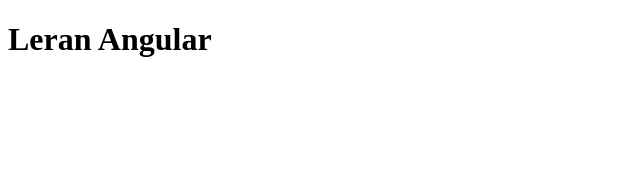
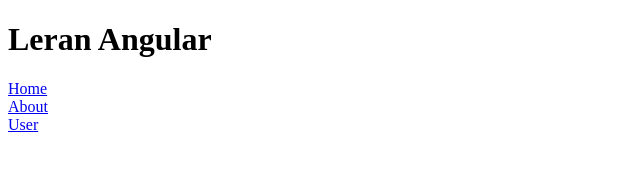
Before and after one commit to Adrion10/Angular_lesons, an Angular app in the folder angular-lessons/routing-blog/: page / in a window 1280 px wide. Shown: the top 183 px of the page, without its empty margins (0-640 px from the left). Built offline with nearby package versions, Linux system fonts and the light colour scheme.

Commit message:
<a routerLink="user">User</a>

```diff
--- a/angular-lessons/routing-blog/src/app/app.component.html
+++ b/angular-lessons/routing-blog/src/app/app.component.html
@@ -1 +1,7 @@
 <h1>Leran Angular</h1>
+
+<a routerLink="">Home</a>
+<br />
+<a routerLink="about">About</a><br />
+
+<a routerLink="user">User</a>
```
Also changed, not shown: angular-lessons/routing-blog/src/app/app-routing.module.ts (+12 -0 lines).
